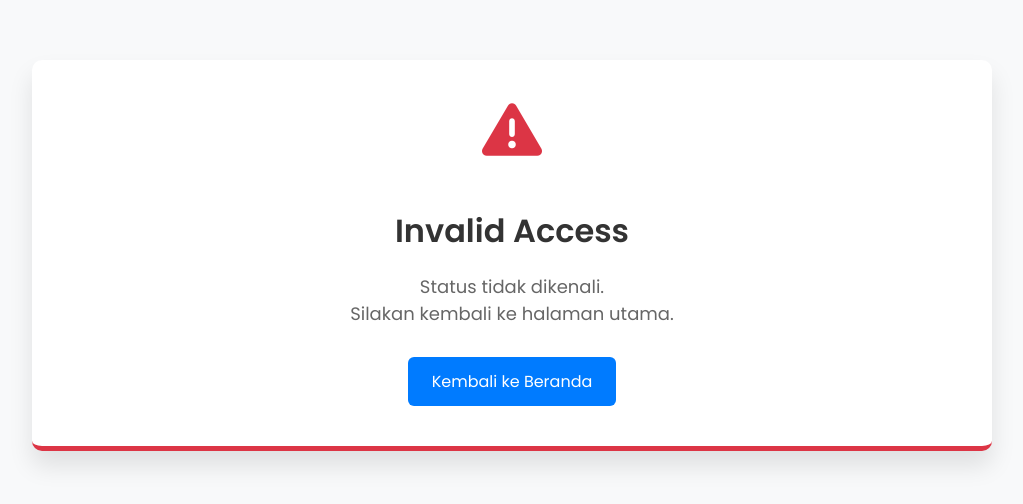
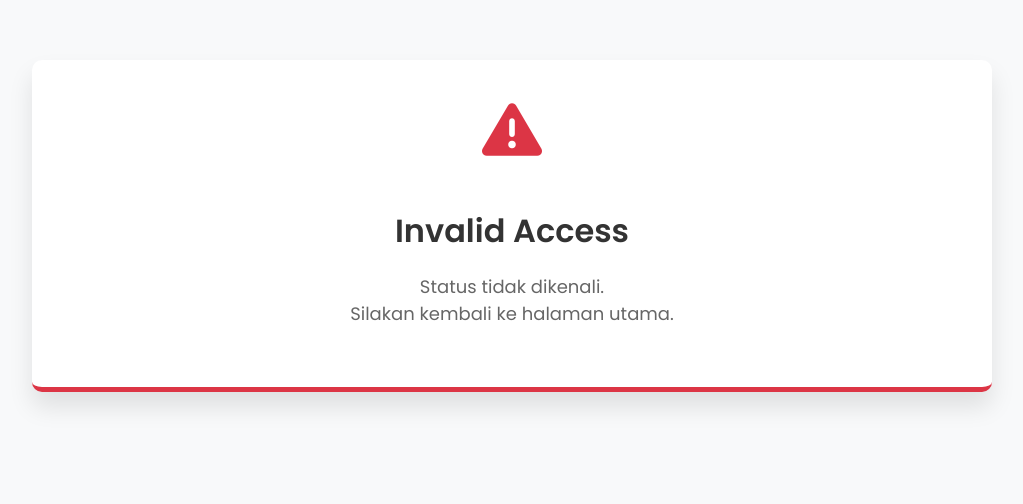
Before and after one commit to emRival/paymentxendit, a plain HTML site: page index.html in a window 1280 px wide. Shown: the whole page, without its empty margins (128-1151 px from the left). Drawn offline with Linux system fonts and the light colour scheme.

Commit message:
chore: remove button from invalid access message
Removed the explicit 'Return to Home' button from the
invalid access error message to simplify the UI.

```diff
--- a/index.html
+++ b/index.html
@@ -132,7 +132,7 @@
           <i class="fas fa-exclamation-triangle"></i>
           <h2>Invalid Access</h2>
           <p>Status tidak dikenali.<br>Silakan kembali ke halaman utama.</p>
-          <a href="/" class="btn">Kembali ke Beranda</a>
+
         </div>
       `;
     }
```
